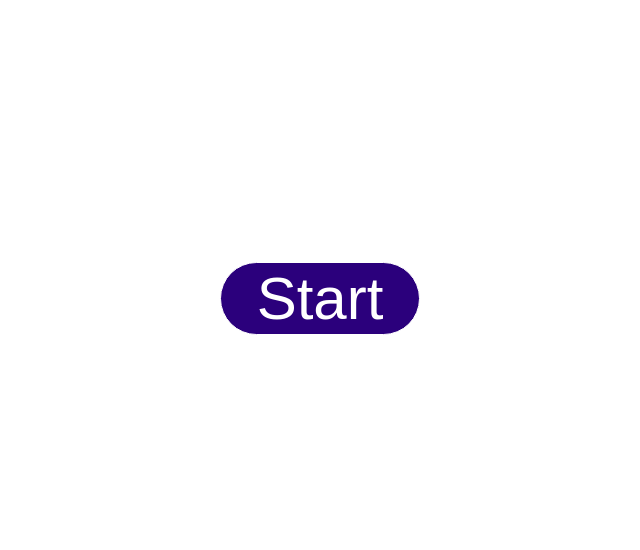
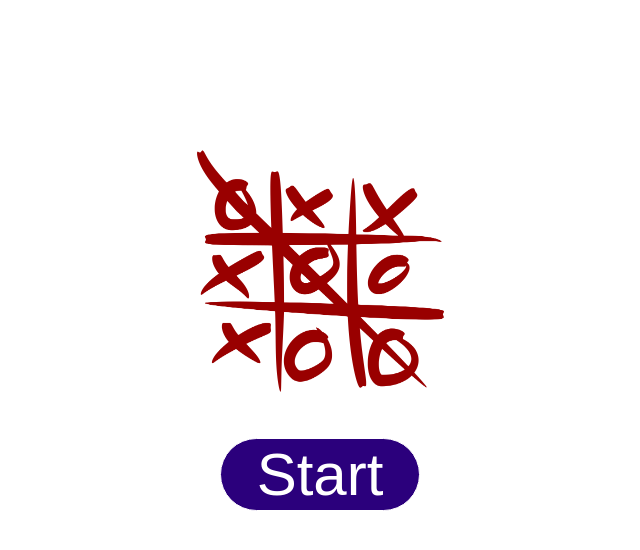
Before and after one commit to alhammadmh/alhammadmh.github.io, a plain HTML site: page index.html in a window 1280 px wide. Shown: the part 20-570 px from the top of the page, without its empty margins (320-960 px from the left). Drawn offline with Linux system fonts and the light colour scheme.

Commit message:
final submition

```diff
--- a/index.html
+++ b/index.html
@@ -13,7 +13,9 @@
 
     <h1>Tic Tac Toe</h1>
 </div>
-
+<div class="landingPage">
+<img src="landingPage.png" alt="">
+</div>
 
 <div class="start">
 <button><a href="game.html">Start</a></button>
--- a/main.css
+++ b/main.css
@@ -124,4 +124,17 @@
 
 .gameName h1{
   font-weight: bolder;
+  margin: 15px;
 }
+
+.landingPage{
+  display: flex;
+}
+
+.landingPage img{
+width: 250px;
+height: 250px;
+justify-content: center;
+margin: auto;
+padding: 15px;
+}
```
Also changed, not shown: landingPage.png (added).
